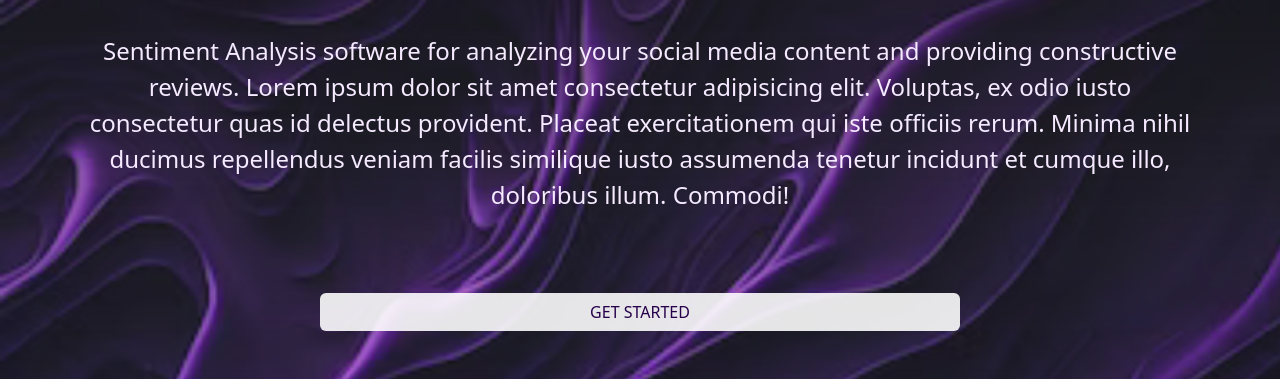
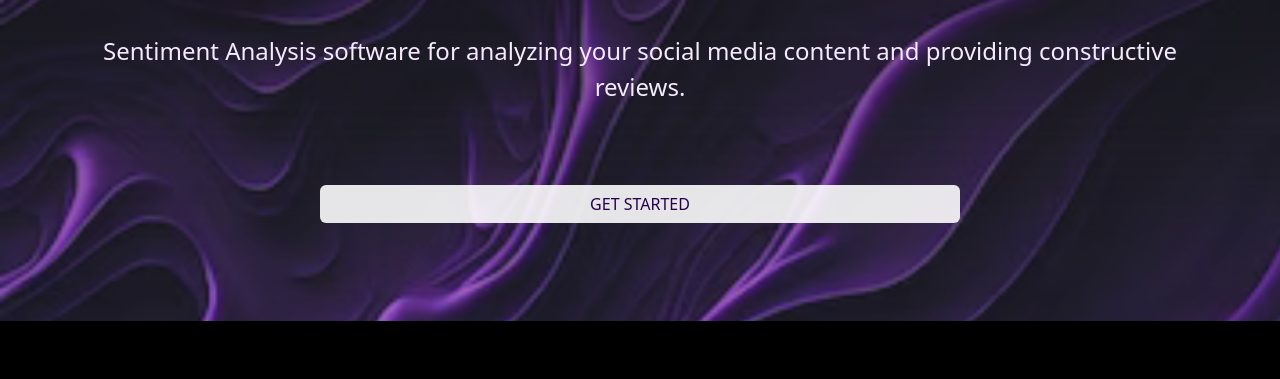
Before and after one commit to shrishail356/mood_flickers, a Flask app: page / in a window 1280 px wide. Shown: the part 479-858 px from the top of the page. After the commit the page ends 800 px from the top, so only its background shows below. Run offline with Flask 3, Linux system fonts and the light colour scheme.

Commit message:
Update firstpage.html

```diff
--- a/templates/firstpage.html
+++ b/templates/firstpage.html
@@ -189,7 +189,7 @@ body{
   </nav>
   <img src="{{ url_for('static', filename='images/Screenshot_2023-09-18_223854-removebg-preview.png') }}" alt="logo here" width="500" class="middlelogo">
 </div>
-<p class="intro">Sentiment Analysis software for analyzing your social media content and providing constructive reviews. Lorem ipsum dolor sit amet consectetur adipisicing elit. Voluptas, ex odio iusto consectetur quas id delectus provident. Placeat exercitationem qui iste officiis rerum. Minima nihil ducimus repellendus veniam facilis similique iusto assumenda tenetur incidunt et cumque illo, doloribus illum. Commodi!</p>
+<p class="intro">Sentiment Analysis software for analyzing your social media content and providing constructive reviews.</p>
 
 <a href="{{ url_for('get_started') }}" class="btn start">GET STARTED</a>
 </body>
```
